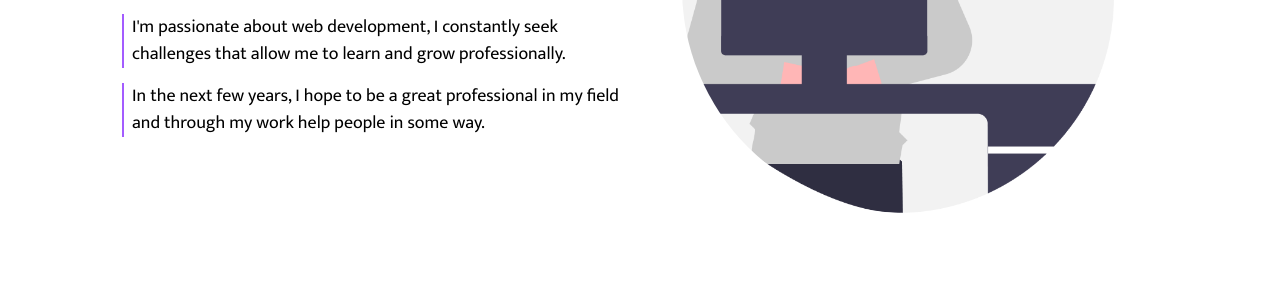
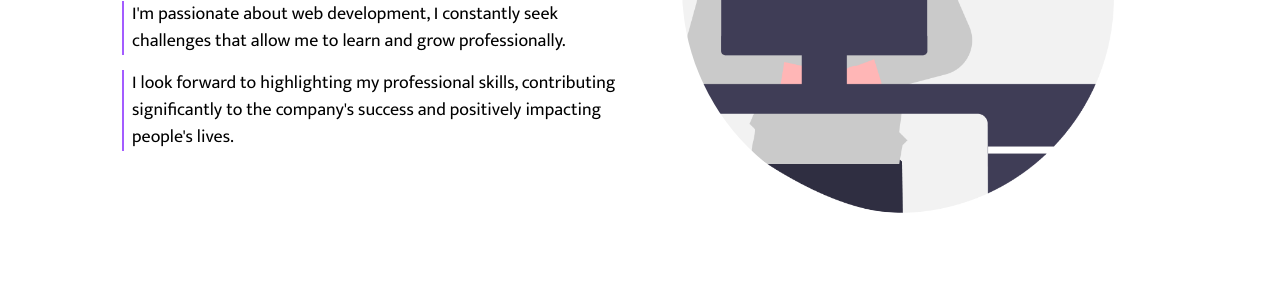
Before and after one commit to valvrauu/portfolio, a website built with webpack: page index.html in a window 1280 px wide. Shown: the part 502-800 px from the top of the page. Built offline with nearby package versions, Linux system fonts and the light colour scheme; a script that the page names is missing.

Commit message:
:recycle: refactor: change text about me in intro section

```diff
--- a/index.html
+++ b/index.html
@@ -101,8 +101,7 @@
                         </p>
 
                         <p class="paragraph block-intro__paragraph">
-                            In the next few years, I hope to be a great professional in my field and through my work help people
-                            in some way.
+                            I look forward to highlighting my professional skills, contributing significantly to the company's success and positively impacting people's lives.
                         </p>
                     </div>
                 </div>
```
